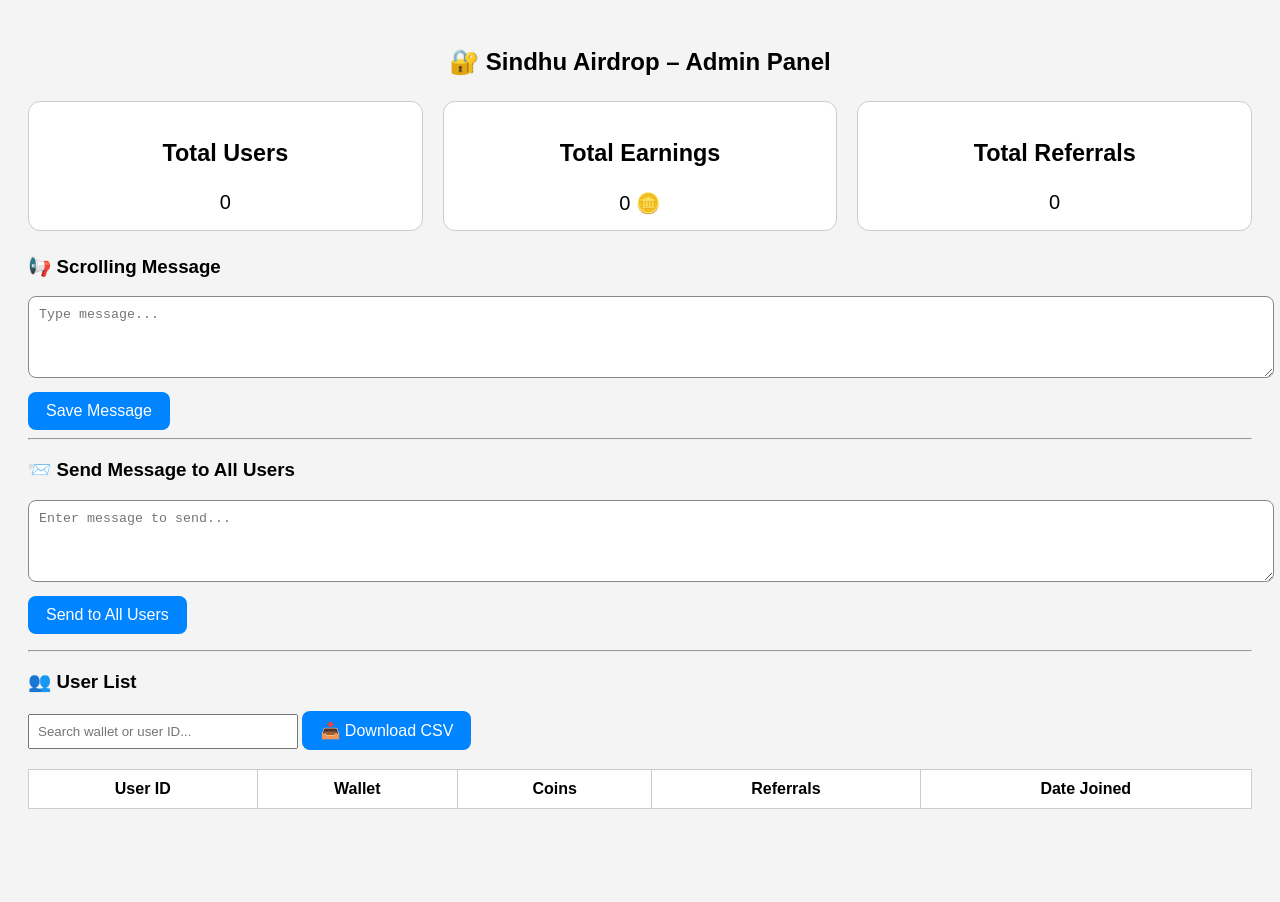
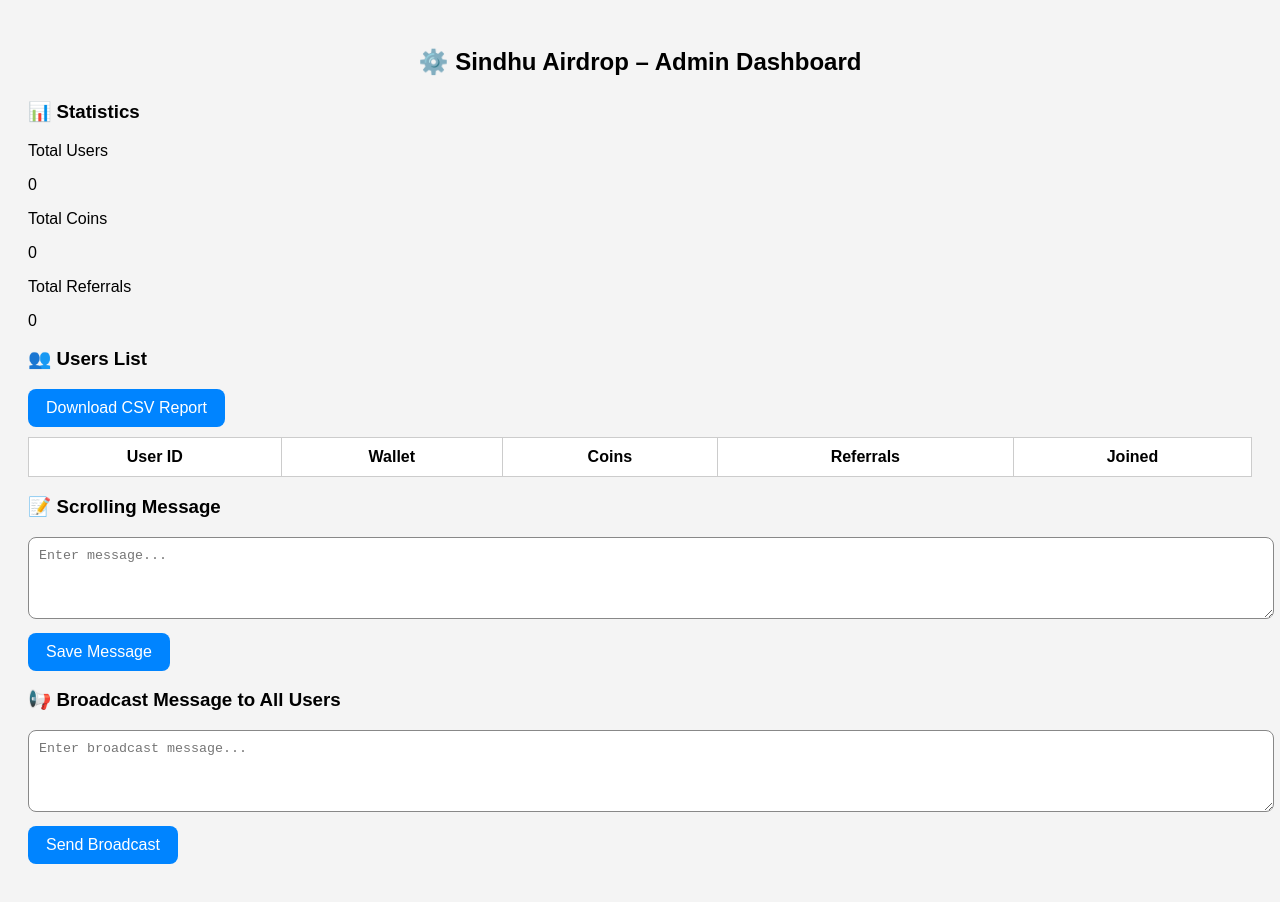
Before and after one commit to sindhuairdrops/sindhu-airdrop-game, a website: page public/admin/index.html in a window 1280 px wide. Before the commit the page ends 837 px from the top, so only its background shows below. Drawn offline with Linux system fonts and the light colour scheme; no server answers.

Commit message:
Update index.html

```diff
--- a/public/admin/index.html
+++ b/public/admin/index.html
@@ -1,79 +1,74 @@
 <!DOCTYPE html>
-<html>
+<html lang="en">
 <head>
 <meta charset="UTF-8">
-<title>Sindhu Admin Panel</title>
+<title>Sindhu Airdrop – Admin Panel</title>
+<meta name="viewport" content="width=device-width, initial-scale=1.0">
 <link rel="stylesheet" href="admin.css">
 </head>
 
 <body>
 
-<h2>🔐 Sindhu Airdrop – Admin Panel</h2>
-
-<!-- ================================
-       STAT BOXES
-================================ -->
-<div class="stats">
-    <div class="box">
-        <h3>Total Users</h3>
-        <span id="totalUsers">0</span>
+<div class="topbar">
+    <h2>⚙️ Sindhu Airdrop – Admin Dashboard</h2>
 </div>
 
-    <div class="box">
-        <h3>Total Earnings</h3>
-        <span id="totalEarnings">0 🪙</span>
+<div class="container">
+
+    <!-- Stats Section -->
+    <div class="card">
+        <h3>📊 Statistics</h3>
+        <div class="stats-grid">
+            <div class="stat-box">
+                <p class="label">Total Users</p>
+                <p id="statUsers" class="value">0</p>
             </div>
-
-    <div class="box">
-        <h3>Total Referrals</h3>
-        <span id="totalRefs">0</span>
+            <div class="stat-box">
+                <p class="label">Total Coins</p>
+                <p id="statCoins" class="value">0</p>
+            </div>
+            <div class="stat-box">
+                <p class="label">Total Referrals</p>
+                <p id="statRefs" class="value">0</p>
+            </div>
         </div>
     </div>
 
-<!-- ================================
-       SCROLLING MESSAGE
-================================ -->
-<h3>📢 Scrolling Message</h3>
-<textarea id="scrollMsg" placeholder="Type message..."></textarea>
-<button onclick="saveMsg()">Save Message</button>
+    <!-- User List -->
+    <div class="card">
+        <h3>👥 Users List</h3>
+        <button id="csvBtn" class="btn">Download CSV Report</button>
 
-<hr>
-
-<!-- ================================
-       BROADCAST TO ALL USERS
-================================ -->
-<h3>📨 Send Message to All Users</h3>
-<textarea id="broadcastBox" placeholder="Enter message to send..."></textarea>
-<br>
-<button onclick="sendBroadcast()">Send to All Users</button>
-
-<p id="broadcastStatus" style="color:green; font-weight:bold;"></p>
-
-<hr>
-
-<!-- ================================
-       USER TABLE
-================================ -->
-<h3>👥 User List</h3>
-
-<input type="text" id="searchBox"
-       placeholder="Search wallet or user ID..."
-       onkeyup="filterUsers()">
-
-<button onclick="downloadCSV()">📥 Download CSV</button>
-
-<table id="userTable">
+        <table id="usersTable">
             <thead>
                 <tr>
                     <th>User ID</th>
                     <th>Wallet</th>
                     <th>Coins</th>
                     <th>Referrals</th>
-            <th>Date Joined</th>
+                    <th>Joined</th>
                 </tr>
             </thead>
             <tbody></tbody>
         </table>
+    </div>
+
+    <!-- Scrolling Message -->
+    <div class="card">
+        <h3>📝 Scrolling Message</h3>
+        <textarea id="scrollMsg" placeholder="Enter message..."></textarea>
+        <button id="saveScroll" class="btn">Save Message</button>
+    </div>
+
+    <!-- Broadcast Message -->
+    <div class="card">
+        <h3>📢 Broadcast Message to All Users</h3>
+        <textarea id="broadcast" placeholder="Enter broadcast message..."></textarea>
+        <button id="sendBroadcast" class="btn red">Send Broadcast</button>
+        <p id="broadcastStatus"></p>
+    </div>
+
+</div>
 
 <script src="admin.js"></script>
 
```
Lines whose indentation alone changed are shown as unchanged.
